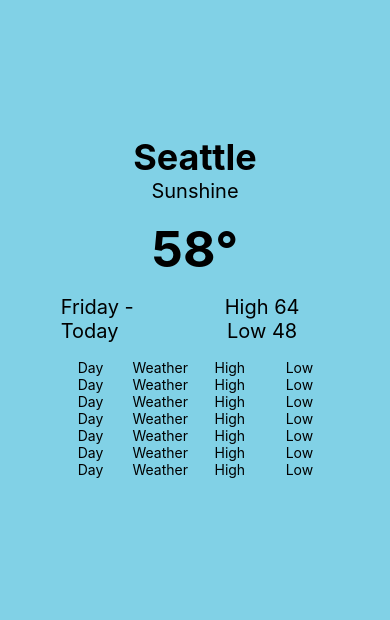
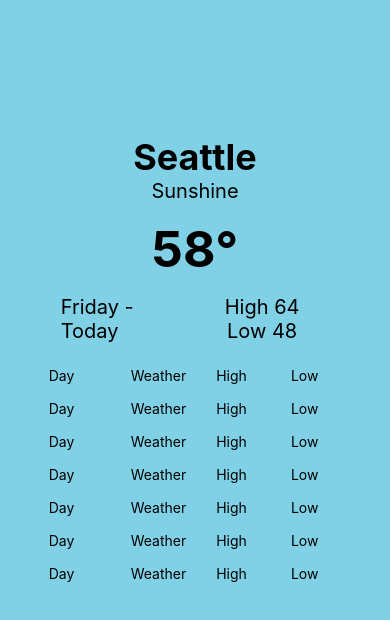
Before and after one commit to Reidweb1/Weather_App, a React Native app: screen / in a window 390 px wide. Shown: the top 620 px of the page. Built offline with nearby package versions, Linux system fonts and the light colour scheme.

Commit message:
Added Initial UI

```diff
--- a/src/views/DayCell.tsx
+++ b/src/views/DayCell.tsx
@@ -31,7 +31,7 @@ export default class DayCell extends React.Component<any, any> {
   private getLabelView = (key: number) => {
     return (
       <View key={key} style={styles.labelContainer}>
-        <Text style={styles.label}>{'Day'}</Text>
+        <Text style={styles.dayLabel}>{'Day'}</Text>
         <Text style={styles.label}>{'Weather'}</Text>
         <Text style={styles.label}>{'High'}</Text>
         <Text style={styles.label}>{'Low'}</Text>
@@ -50,12 +50,18 @@ const styles = StyleSheet.create({
     flex: 1
   },
   allLabelContainer: {
-    flex: 5,
+    flex: 6,
     marginTop: getTheme().marginSixteen
   },
   labelContainer: {
     flex: 1,
-    flexDirection: 'row',
+    marginTop: getTheme().marginEight,
+    marginBottom: getTheme().marginEight,
+    flexDirection: 'row'
+  },
+  dayLabel: {
+    flex: 1,
+    textAlign: 'left'
   },
   label: {
     flex: 1,
```
